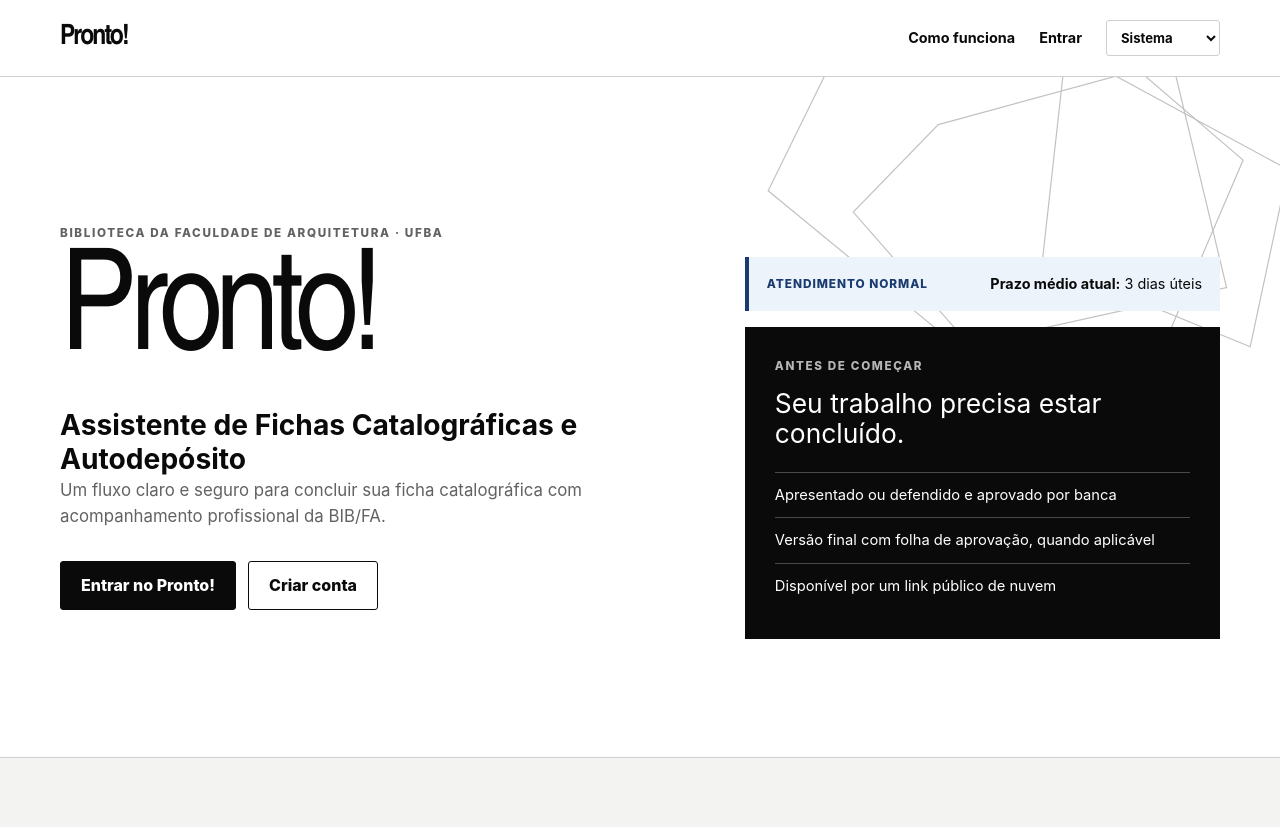
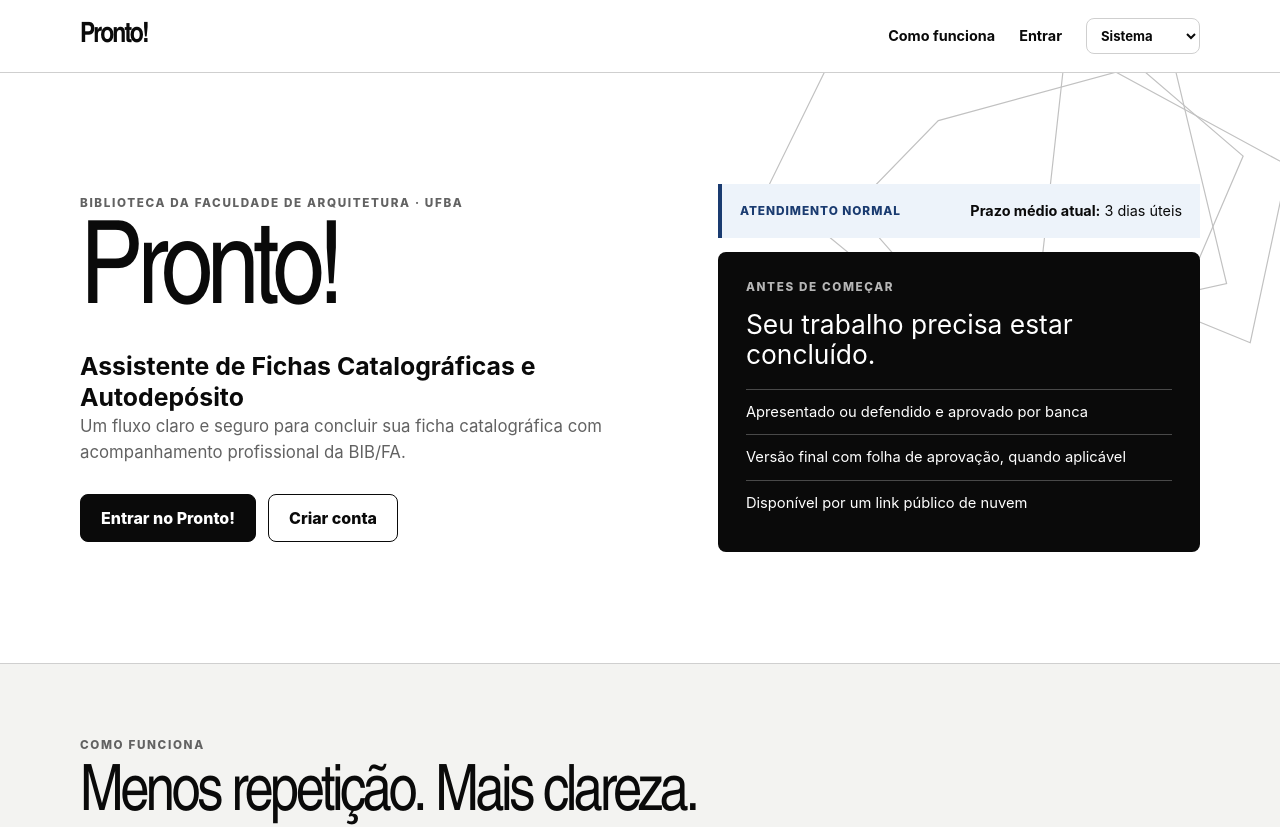
Before and after one commit to ramondavi/codex-projetos, a Next.js app: page / in a window 1280 px wide. Shown: the top 827 px of the page. Built offline with nearby package versions, Linux system fonts and the light colour scheme.

Commit message:
refactor: refina hierarquia e espacamento da interface

```diff
--- a/src/app/globals.css
+++ b/src/app/globals.css
@@ -15,34 +15,35 @@
   --danger: #991b1b;
   --success: #166534;
   --focus: #1a3b70;
-  --shadow: 0 22px 70px rgb(10 10 10 / 9%);
-  --radius: 3px;
+  --shadow: 0 16px 44px rgb(10 10 10 / 7%);
+  --radius: 8px;
   --nav-bg: #0a0a0a;
   --nav-text: #ffffff;
 }
 
-.admin-operations { display: grid; gap: 22px; }
-.admin-section { padding: 24px; overflow: hidden; }
-.admin-section h2 { margin: 4px 0 8px; }
-.admin-grid { display: grid; grid-template-columns: repeat(3,minmax(0,1fr)); gap: 14px; align-items: end; margin-top: 18px; }
+.admin-operations { display: grid; gap: 28px; }
+.admin-section { padding: clamp(22px, 3vw, 32px); overflow: hidden; }
+.admin-section h2 { margin: 4px 0 10px; font-size: clamp(1.35rem, 2vw, 1.7rem); }
+.admin-section > p:not(.eyebrow) { max-width: 76ch; color: var(--text-muted); }
+.admin-grid { display: grid; grid-template-columns: repeat(3,minmax(0,1fr)); gap: 18px; align-items: end; margin-top: 24px; }
 .admin-grid label,.admin-row label { display: grid; gap: 6px; font-size: .78rem; font-weight: 700; }
 .admin-grid input,.admin-grid select,.admin-grid textarea,.admin-row input,.admin-row select,.admin-row textarea { width: 100%; }
 .admin-wide { grid-column: span 2; }
-.admin-list { display: grid; gap: 10px; margin-top: 18px; }
-.admin-row { display: grid; grid-template-columns: minmax(180px,1.4fr) repeat(4,minmax(105px,1fr)) auto; gap: 10px; align-items: end; padding: 14px 0; border-top: 1px solid var(--line); }
+.admin-list { display: grid; gap: 14px; margin-top: 24px; }
+.admin-row { display: grid; grid-template-columns: minmax(190px,1.4fr) repeat(4,minmax(110px,1fr)) auto; gap: 14px; align-items: end; padding: 18px; border: 1px solid var(--line); border-radius: var(--radius); background: var(--surface); }
 .admin-row--program { grid-template-columns: minmax(220px,1.5fr) repeat(5,minmax(110px,1fr)) auto; }
-.admin-row--template { grid-template-columns: 130px 1fr 2fr 80px 80px auto; }
+.admin-row--template { grid-template-columns: 130px 1fr 2fr 90px 90px auto; margin-top: 14px; }
 .admin-row small,.admin-row strong { display: block; }
-.admin-summary { display: flex; gap: 14px; align-items: center; justify-content: space-between; border-top: 1px solid var(--line); padding: 14px 0; }
+.admin-summary { display: flex; gap: 18px; align-items: center; justify-content: space-between; border-top: 1px solid var(--line); padding: 18px 0; }
 .admin-summary p { flex: 1; }
 .stat-grid { display: grid; grid-template-columns: repeat(auto-fit,minmax(130px,1fr)); gap: 12px; margin: 18px 0; }
-.stat-grid article { border: 1px solid var(--line); padding: 16px; display: grid; }
+.stat-grid article { border: 1px solid var(--line); border-radius: var(--radius); padding: 18px; display: grid; background: var(--surface); }
 .stat-grid strong { font-size: 1.7rem; }
 .admin-columns { display: grid; grid-template-columns: 1fr 1fr; gap: 28px; }
 .metric-row { display: flex; justify-content: space-between; border-bottom: 1px solid var(--line); padding: 8px 0; }
 .audit-table { max-height: 520px; overflow: auto; margin-top: 16px; }
 .audit-table article { display: grid; grid-template-columns: 170px minmax(220px,1fr) 2fr; gap: 12px; padding: 10px 0; border-bottom: 1px solid var(--line); font-size: .82rem; }
-@media(max-width:1000px){.admin-grid,.admin-columns{grid-template-columns:1fr 1fr}.admin-row,.admin-row--program,.admin-row--template{grid-template-columns:1fr 1fr}.admin-wide{grid-column:span 2}}
+@media(max-width:1180px){.admin-row,.admin-row--program,.admin-row--template{grid-template-columns:repeat(2,minmax(0,1fr))}.admin-row>div:first-child,.admin-row>code{grid-column:1/-1}.admin-row .button{justify-self:start}.admin-grid,.admin-columns{grid-template-columns:1fr 1fr}.admin-wide{grid-column:span 2}}
 @media(max-width:640px){.admin-grid,.admin-columns,.admin-row,.admin-row--program,.admin-row--template{grid-template-columns:1fr}.admin-wide{grid-column:auto}.admin-summary{align-items:flex-start;flex-direction:column}.audit-table article{grid-template-columns:1fr}}
 
 .protocol-timeline ol{list-style:none;margin:1.5rem 0 0;padding:0}.protocol-timeline li{display:grid;grid-template-columns:1rem 1fr;gap:.8rem;position:relative;padding-bottom:1.25rem}.protocol-timeline li>span{width:.7rem;height:.7rem;border-radius:50%;background:var(--brand,#087c74);margin-top:.3rem}.protocol-timeline li:not(:last-child)>span:after{content:"";position:absolute;width:2px;background:#c8ddd9;top:1rem;bottom:.15rem;left:.3rem}.protocol-timeline li div{display:flex;flex-direction:column;gap:.2rem}.protocol-timeline time{color:#5f6f6c;font-size:.9rem}.protocol-closure{display:grid;gap:1rem}.protocol-closure label,.coordination-access{display:grid;gap:.5rem}.protocol-closure input,.program-setting-card input{padding:.75rem;border:1px solid #b9ccc8;border-radius:.45rem}.coordination-access{padding:1rem;background:#eef7f5;border-radius:.6rem}.public-coordination{max-width:920px;margin:0 auto;padding:3rem 1rem;display:grid;gap:1.5rem}.coordination-privacy{padding:1rem;border-left:4px solid #16887d;background:#f1f8f7}.program-setting-card{display:grid;grid-template-columns:minmax(0,1fr) minmax(280px,.8fr);gap:2rem}.program-setting-card form{display:grid;gap:.7rem}.program-setting-card form label{display:grid;gap:.3rem}@media(max-width:760px){.program-setting-card{grid-template-columns:1fr}}
@@ -87,7 +88,7 @@
   position: absolute; width: 1px; height: 1px; padding: 0; margin: -1px;
   overflow: hidden; clip: rect(0, 0, 0, 0); white-space: nowrap; border: 0;
 }
-.container { width: min(1160px, calc(100% - 40px)); margin-inline: auto; }
+.container { width: min(1120px, calc(100% - 48px)); margin-inline: auto; }
 .eyebrow {
   margin: 0 0 14px; color: var(--text-muted); font-size: 0.73rem;
   font-weight: 800; letter-spacing: 0.14em; text-transform: uppercase;
@@ -97,7 +98,7 @@
   position: relative; z-index: 10; border-bottom: 1px solid var(--line);
   background: color-mix(in srgb, var(--bg) 92%, transparent); backdrop-filter: blur(14px);
 }
-.site-header__inner { min-height: 76px; display: flex; align-items: center; justify-content: space-between; gap: 24px; }
+.site-header__inner { min-height: 72px; display: flex; align-items: center; justify-content: space-between; gap: 24px; }
 .site-header__nav { display: flex; align-items: center; gap: 24px; font-size: 0.9rem; font-weight: 650; }
 .site-header__nav > a { text-decoration: none; }
 .site-header__nav > a:hover { color: var(--institutional); }
@@ -113,21 +114,21 @@
   border-radius: var(--radius); background: var(--field); color: var(--text); font-size: 0.82rem;
 }
 
-.hero { position: relative; min-height: 680px; overflow: hidden; border-bottom: 1px solid var(--line); }
+.hero { position: relative; overflow: hidden; border-bottom: 1px solid var(--line); }
 .geometry {
   position: absolute; top: -54px; right: -62px; width: min(48vw, 660px); height: auto;
   fill: none; stroke: var(--text); stroke-width: 1; opacity: 0.25; pointer-events: none;
 }
-.hero__grid { min-height: 680px; display: grid; grid-template-columns: 1.12fr 0.88fr; align-items: center; gap: 80px; padding-block: 84px; }
+.hero__grid { min-height: 590px; display: grid; grid-template-columns: 1.08fr 0.92fr; align-items: center; gap: clamp(42px, 6vw, 72px); padding-block: 64px; }
 .hero__content { position: relative; z-index: 1; }
 .hero h1, .auth-card h1, .section__title {
   margin: 0; font-family: "Arial Narrow", "Roboto Condensed", sans-serif;
   font-stretch: condensed; letter-spacing: -0.055em; line-height: 0.9;
 }
-.hero h1 { font-size: clamp(5rem, 11vw, 9.5rem); }
-.hero__lead { max-width: 680px; margin: 26px 0 0; font-size: clamp(1.25rem, 2.2vw, 1.8rem); font-weight: 750; line-height: 1.2; }
+.hero h1 { font-size: clamp(4.5rem, 9vw, 7.6rem); }
+.hero__lead { max-width: 640px; margin: 22px 0 0; font-size: clamp(1.18rem, 2vw, 1.55rem); font-weight: 750; line-height: 1.25; }
 .hero__description { max-width: 620px; color: var(--text-muted); font-size: 1.05rem; }
-.actions { display: flex; flex-wrap: wrap; gap: 12px; margin-top: 32px; }
+.actions { display: flex; flex-wrap: wrap; gap: 12px; margin-top: 28px; }
 .button {
   min-height: 48px; display: inline-flex; align-items: center; justify-content: center;
   padding: 11px 20px; border: 1px solid var(--text); border-radius: var(--radius);
@@ -138,25 +139,25 @@
 .button--secondary { background: transparent; color: var(--text); }
 .button--secondary:hover { background: var(--surface); }
 .button--full { width: 100%; }
-.hero__aside { position: relative; z-index: 1; align-self: end; margin-bottom: 34px; }
+.hero__aside { position: relative; z-index: 1; align-self: center; }
 .notice { display: flex; align-items: center; justify-content: space-between; gap: 20px; padding: 16px 18px; background: var(--institutional-soft); border-left: 4px solid var(--institutional); }
 .notice p { margin: 0; font-size: 0.9rem; }
 .notice__status { font-size: 0.74rem; font-weight: 850; text-transform: uppercase; letter-spacing: 0.08em; color: var(--institutional); }
-.requirements { margin-top: 16px; padding: 30px; background: var(--text); color: var(--bg); }
+.requirements { margin-top: 14px; padding: 26px 28px; border-radius: var(--radius); background: var(--text); color: var(--bg); }
 .requirements .eyebrow { color: color-mix(in srgb, var(--bg) 70%, transparent); }
 .requirements h2 { margin: 0; max-width: 430px; font-size: 1.65rem; line-height: 1.1; }
-.requirements ul { margin: 24px 0 0; padding: 0; list-style: none; }
+.requirements ul { margin: 20px 0 0; padding: 0; list-style: none; }
 .requirements li { padding: 11px 0; border-top: 1px solid color-mix(in srgb, var(--bg) 26%, transparent); font-size: 0.92rem; }
 
-.section { padding-block: 96px; }
+.section { padding-block: 72px; }
 .section--muted { background: var(--surface); }
-.section__title { max-width: 720px; font-size: clamp(2.7rem, 6vw, 5.3rem); }
-.steps { display: grid; grid-template-columns: repeat(3, 1fr); margin-top: 60px; border-top: 1px solid var(--line); }
-.step { min-height: 260px; padding: 28px 30px; border-right: 1px solid var(--line); }
+.section__title { max-width: 720px; font-size: clamp(2.5rem, 5vw, 4.4rem); }
+.steps { display: grid; grid-template-columns: repeat(3, 1fr); gap: 14px; margin-top: 42px; }
+.step { min-height: 220px; padding: 26px; border: 1px solid var(--line); border-radius: var(--radius); background: var(--surface-raised); }
 .step:first-child { border-left: 1px solid var(--line); }
 .step__number { color: #765b1f; font-family: ui-monospace, monospace; font-weight: 800; }
 :root[data-theme="dark"] .step__number { color: var(--gold); }
-.step h3 { margin: 54px 0 10px; font-size: 1.22rem; }
+.step h3 { margin: 38px 0 10px; font-size: 1.22rem; }
 .step p { margin: 0; color: var(--text-muted); }
 .footer { border-top: 1px solid var(--line); padding-block: 30px; }
 .footer__inner { display: flex; justify-content: space-between; gap: 20px; color: var(--text-muted); font-size: 0.82rem; }
@@ -189,11 +190,11 @@
 @media (max-width: 820px) {
   .container { width: min(100% - 28px, 680px); }
   .site-header__nav > a:first-child { display: none; }
-  .hero__grid { min-height: auto; grid-template-columns: 1fr; gap: 60px; padding-block: 72px; }
+  .hero__grid { min-height: auto; grid-template-columns: 1fr; gap: 46px; padding-block: 58px; }
   .hero__aside { margin: 0; }
   .geometry { width: 620px; opacity: 0.14; }
   .steps { grid-template-columns: 1fr; }
-  .step, .step:first-child { min-height: 210px; border-left: 1px solid var(--line); border-bottom: 1px solid var(--line); }
+  .step, .step:first-child { min-height: 190px; border-left: 1px solid var(--line); border-bottom: 1px solid var(--line); }
   .step h3 { margin-top: 30px; }
   .footer__inner { flex-direction: column; }
 }
@@ -204,10 +205,13 @@
   .site-header__nav > a { display: none; }
   .hero { min-height: auto; }
   .hero h1 { font-size: 5rem; }
-  .hero__grid { padding-block: 62px; }
+  .hero__grid { gap: 40px; padding-block: 46px 50px; }
   .notice { align-items: flex-start; flex-direction: column; gap: 6px; }
   .requirements { padding: 24px 20px; }
-  .section { padding-block: 68px; }
+  .section { padding-block: 56px; }
+  .steps { gap: 12px; margin-top: 32px; }
+  .step, .step:first-child { min-height: auto; padding: 22px 20px; }
+  .step h3 { margin-top: 28px; }
   .auth-shell { padding: 90px 14px 30px; align-items: start; }
   .auth-shell__top { top: 18px; left: 18px; right: 18px; }
   .auth-card { padding: 30px 20px; }
@@ -219,41 +223,41 @@
   *, *::before, *::after { scroll-behavior: auto !important; transition-duration: 0.01ms !important; animation-duration: 0.01ms !important; }
 }
 
-.dashboard-shell { min-height: 100vh; display: grid; grid-template-columns: 250px 1fr; background: var(--surface); }
-.dashboard-nav { position: sticky; top: 0; height: 100vh; display: flex; flex-direction: column; padding: 30px 24px; background: var(--nav-bg); color: var(--nav-text); }
+.dashboard-shell { min-height: 100vh; display: grid; grid-template-columns: 232px 1fr; background: var(--surface); }
+.dashboard-nav { position: sticky; top: 0; height: 100vh; display: flex; flex-direction: column; padding: 28px 20px; background: var(--nav-bg); color: var(--nav-text); }
 .dashboard-nav .brand { color: inherit; }
-.dashboard-nav nav { display: grid; gap: 5px; margin-top: 58px; }
-.dashboard-nav nav a, .dashboard-nav nav span { display: flex; justify-content: space-between; align-items: center; padding: 12px; color: color-mix(in srgb, var(--nav-text) 74%, transparent); text-decoration: none; border-left: 2px solid transparent; }
+.dashboard-nav nav { display: grid; gap: 6px; margin-top: 44px; }
+.dashboard-nav nav a, .dashboard-nav nav span { display: flex; justify-content: space-between; align-items: center; min-height: 44px; padding: 10px 12px; color: color-mix(in srgb, var(--nav-text) 74%, transparent); text-decoration: none; border-left: 2px solid transparent; border-radius: 0 var(--radius) var(--radius) 0; }
 .dashboard-nav nav .is-active { color: var(--nav-text); border-left-color: var(--gold); background: color-mix(in srgb, var(--nav-text) 8%, transparent); }
 .dashboard-nav nav span { opacity: 0.45; }
 .dashboard-nav nav small { font-size: 0.58rem; text-transform: uppercase; letter-spacing: 0.08em; }
 .dashboard-nav__institution { margin: auto 0 0; font-size: 0.7rem; letter-spacing: 0.1em; text-transform: uppercase; opacity: 0.62; }
 .dashboard-content { min-width: 0; }
-.dashboard-header { min-height: 70px; display: flex; align-items: center; justify-content: space-between; padding: 12px 38px; border-bottom: 1px solid var(--line); background: var(--surface-raised); font-size: 0.8rem; }
+.dashboard-header { min-height: 68px; display: flex; align-items: center; justify-content: space-between; gap: 20px; padding: 12px 32px; border-bottom: 1px solid var(--line); background: var(--surface-raised); font-size: 0.8rem; }
 .dashboard-header__actions { display: flex; align-items: center; gap: 12px; }
 .status-dot { display: inline-block; width: 8px; height: 8px; margin-right: 7px; border-radius: 50%; background: var(--success); }
 .user-chip { padding: 7px 10px; border: 1px solid var(--line); }
-.dashboard-main { width: min(1180px, calc(100% - 72px)); margin-inline: auto; padding-block: 64px 90px; }
+.dashboard-main { width: min(1180px, calc(100% - 64px)); margin-inline: auto; padding-block: 48px 72px; }
 .dashboard-main--narrow { width: min(800px, calc(100% - 72px)); }
-.page-heading { display: flex; align-items: end; justify-content: space-between; gap: 40px; margin-bottom: 42px; }
-.page-heading h1 { margin: 0; font-family: "Arial Narrow", "Roboto Condensed", sans-serif; font-size: clamp(3.1rem, 7vw, 6rem); letter-spacing: -0.055em; line-height: 0.92; }
+.page-heading { display: flex; align-items: end; justify-content: space-between; gap: 36px; margin-bottom: 32px; }
+.page-heading h1 { margin: 0; font-family: "Arial Narrow", "Roboto Condensed", sans-serif; font-size: clamp(2.8rem, 5.4vw, 4.8rem); letter-spacing: -0.045em; line-height: 0.95; }
 .sla-card { min-width: 170px; padding: 16px; border-top: 3px solid var(--gold); background: var(--surface-raised); color: var(--text-muted); font-size: 0.74rem; line-height: 1.3; text-transform: uppercase; letter-spacing: 0.05em; }
 .sla-card strong { color: var(--text); font: 800 2rem/1 ui-monospace, monospace; }
-.dashboard-grid { display: grid; grid-template-columns: minmax(0, 1.55fr) minmax(280px, 0.7fr); gap: 22px; }
-.next-action { min-height: 430px; display: grid; grid-template-columns: 90px 1fr; padding: 34px; background: var(--surface-raised); border: 1px solid var(--line); }
+.dashboard-grid { display: grid; grid-template-columns: minmax(0, 1.55fr) minmax(280px, 0.7fr); gap: 24px; }
+.next-action { min-height: 360px; display: grid; grid-template-columns: 64px 1fr; padding: 30px; background: var(--surface-raised); border: 1px solid var(--line); border-radius: var(--radius); }
 .next-action__index { color: var(--gold); font: 800 1rem/1 ui-monospace, monospace; }
 .next-action > div { align-self: end; }
-.next-action h2 { margin: 0; font-family: "Arial Narrow", "Roboto Condensed", sans-serif; font-size: clamp(2.7rem, 5vw, 4.8rem); letter-spacing: -0.045em; line-height: 0.95; }
+.next-action h2 { margin: 0; font-family: "Arial Narrow", "Roboto Condensed", sans-serif; font-size: clamp(2.3rem, 4vw, 3.9rem); letter-spacing: -0.04em; line-height: 0.98; }
 .next-action p:not(.eyebrow) { max-width: 560px; color: var(--text-muted); }
 .next-action button:disabled { cursor: not-allowed; opacity: 0.54; }
-.dashboard-side { display: grid; gap: 22px; }
-.panel { padding: 26px; background: var(--surface-raised); border: 1px solid var(--line); }
+.dashboard-side { display: grid; gap: 24px; align-content: start; }
+.panel { padding: 26px; background: var(--surface-raised); border: 1px solid var(--line); border-radius: var(--radius); }
 .panel--institutional { background: var(--institutional-soft); border-left: 4px solid var(--institutional); }
 .panel--institutional p { color: var(--text-muted); }
 .check-list { margin: 0; padding: 0; list-style: none; }
 .check-list li { padding: 11px 0; border-top: 1px solid var(--line); }
 .check-list li::before { content: "—"; margin-right: 8px; color: var(--gold); }
-.history-empty { display: flex; align-items: center; justify-content: space-between; gap: 60px; margin-top: 22px; padding: 28px; border: 1px dashed var(--line); color: var(--text-muted); }
+.history-empty { display: flex; align-items: center; justify-content: space-between; gap: 48px; margin-top: 24px; padding: 26px; border: 1px dashed var(--line); border-radius: var(--radius); color: var(--text-muted); }
 .history-empty h2 { margin: 0; color: var(--text); font-size: 1.2rem; }
 .history-empty p { max-width: 480px; }
 .account-panel { display: grid; gap: 0; }
@@ -270,7 +274,7 @@
 .request-heading p:not(.eyebrow) { max-width: 650px; color: var(--text-muted); }
 .request-form { display: grid; gap: 22px; }
 .draft-status { position: sticky; top: 10px; z-index: 2; justify-self: end; padding: 8px 12px; border: 1px solid var(--line); background: var(--surface-raised); color: var(--text-muted); font-size: 0.76rem; box-shadow: var(--shadow); }
-.form-section { min-width: 0; display: grid; gap: 20px; margin: 0; padding: 30px; border: 1px solid var(--line); background: var(--surface-raised); }
+.form-section { min-width: 0; display: grid; gap: 22px; margin: 0; padding: 30px; border: 1px solid var(--line); border-radius: var(--radius); background: var(--surface-raised); }
 .form-section legend { padding: 0 12px 0 0; color: var(--text); font-size: 1.2rem; font-weight: 850; }
 .form-section legend span { margin-right: 10px; color: var(--gold); font-family: ui-monospace, monospace; font-size: 0.8rem; }
 .form-section > label, .dynamic-fields { display: grid; gap: 7px; font-size: 0.84rem; font-weight: 750; }
@@ -299,13 +303,13 @@
 .queue-heading p:not(.eyebrow), .analysis-heading p:not(.eyebrow) { color: var(--text-muted); }
 .queue-total { min-width: 190px; padding: 18px; border-top: 3px solid var(--gold); background: var(--surface-raised); color: var(--text-muted); font-size: 0.75rem; text-transform: uppercase; }
 .queue-total strong { display: block; color: var(--text); font: 800 2.2rem/1 ui-monospace, monospace; }
-.queue-filters { display: grid; grid-template-columns: minmax(260px, 2fr) repeat(5, minmax(130px, 1fr)); gap: 10px; padding: 18px; border: 1px solid var(--line); background: var(--surface-raised); }
+.queue-filters { display: grid; grid-template-columns: minmax(260px, 2fr) repeat(5, minmax(130px, 1fr)); gap: 14px; padding: 20px; border: 1px solid var(--line); border-radius: var(--radius); background: var(--surface-raised); }
 .queue-filters label { display: grid; gap: 6px; color: var(--text-muted); font-size: 0.72rem; font-weight: 800; text-transform: uppercase; letter-spacing: 0.04em; }
 .queue-filters input, .queue-filters select { min-height: 42px; font-size: 0.82rem; text-transform: none; letter-spacing: normal; }
 .queue-count { padding: 18px 2px 10px; color: var(--text-muted); font-size: 0.82rem; }
 .queue-count strong { color: var(--text); }
 .queue-list { display: grid; gap: 10px; }
-.queue-item { display: grid; grid-template-columns: minmax(0, 1fr) 260px; gap: 28px; padding: 24px; border: 1px solid var(--line); background: var(--surface-raised); }
+.queue-item { display: grid; grid-template-columns: minmax(0, 1fr) 260px; gap: 30px; padding: 24px; border: 1px solid var(--line); border-radius: var(--radius); background: var(--surface-raised); }
 .queue-item h2 { margin: 12px 0 4px; font-size: 1.25rem; }
 .queue-item p { margin: 0 0 8px; color: var(--text-muted); }
 .queue-item small { color: var(--text-muted); }
@@ -326,7 +330,7 @@
 .metadata-row span { color: var(--text-muted); font-size: 0.76rem; }
 .metadata-row strong { overflow-wrap: anywhere; font-size: 0.86rem; }
 .metadata-panel .button { justify-self: start; margin-top: 20px; }
-.analysis-workspace { display: grid; gap: 20px; padding: 28px; border: 1px solid var(--line); background: var(--surface-raised); }
+.analysis-workspace { display: grid; gap: 22px; padding: 28px; border: 1px solid var(--line); border-radius: var(--radius); background: var(--surface-raised); }
 .analysis-workspace__status { justify-self: end; padding: 8px 10px; border-left: 3px solid var(--gold); background: var(--surface); color: var(--text-muted); font-size: 0.75rem; }
 .analysis-workspace > label { display: grid; gap: 8px; font-size: 0.84rem; font-weight: 800; }
 .analysis-workspace textarea { resize: vertical; line-height: 1.55; }
@@ -468,8 +472,12 @@
 
 @media (max-width: 560px) {
   .dashboard-nav__institution { display: none; }
+  .dashboard-nav { padding-inline: 16px; }
+  .dashboard-header { align-items: flex-start; flex-direction: column; padding: 14px 16px; }
+  .dashboard-header__actions { width: 100%; flex-wrap: wrap; }
+  .dashboard-header__actions form { margin-left: auto; }
   .dashboard-nav nav span { display: none; }
-  .page-heading { align-items: stretch; flex-direction: column; }
+  .page-heading { align-items: stretch; flex-direction: column; gap: 22px; margin-bottom: 28px; }
   .sla-card { width: 100%; }
   .next-action { min-height: 380px; grid-template-columns: 1fr; gap: 30px; padding: 24px; }
   .history-empty { align-items: flex-start; flex-direction: column; gap: 12px; }
```
Also changed, not shown: src/components/dashboard-shell.tsx (+12 -7 lines).
